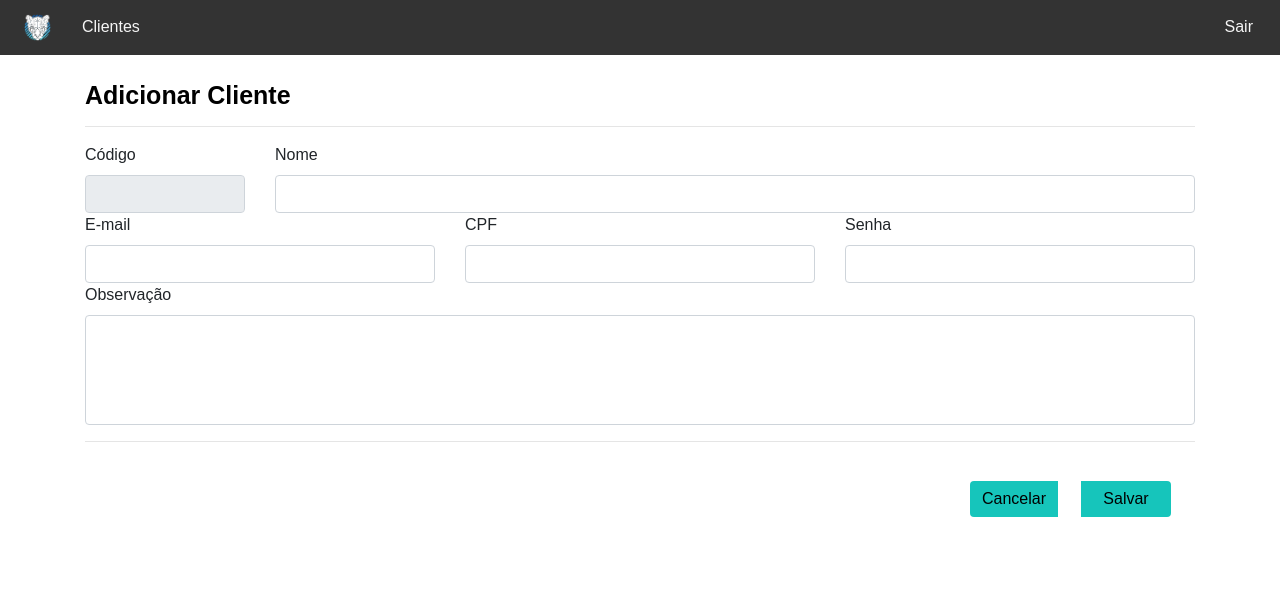
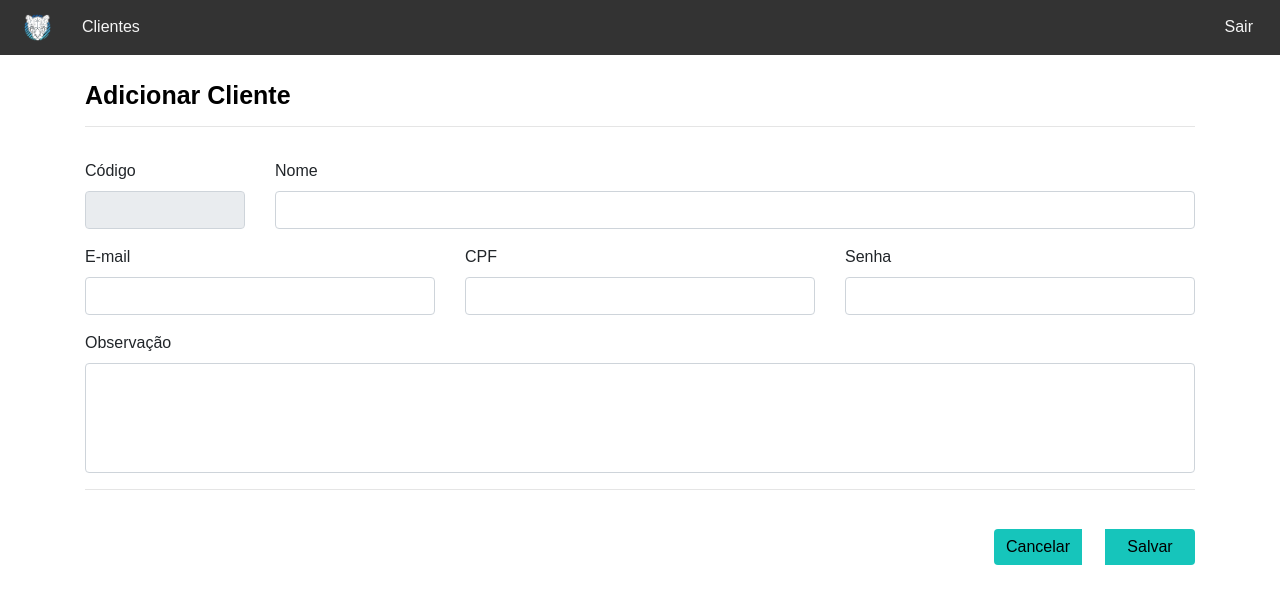
Before and after one commit to LeoHeringer/Frontend, a Vue app: page /controleClientes/novo in a window 1280 px wide. Shown: the top 604 px of the page. Built offline with nearby package versions, Linux system fonts and the light colour scheme; the HTML template or start-up script is replaced by a standard one; a web font is replaced by a local one.

Commit message:
alteracoes

```diff
--- a/src/views/clienteCreate.vue
+++ b/src/views/clienteCreate.vue
@@ -8,38 +8,38 @@
         </div>
 
         <div class="row">
-            <div class="col-sm-2">
+            <div class="col-sm-2 mt-3">
                 <div class="from-group">
                     <label for="id">Código</label>
                     <input id="id" v-model="cliente.id" type="text" disabled class="form-control" />
                 </div>
             </div>
 
-            <div class="col-sm-10">
+            <div class="col-sm-10 mt-3">
                 <div class="from-group">
                     <label for="id">Nome</label>
                     <input id="nome" v-model="cliente.name" type="text" class="form-control" />
                 </div>
             </div>
-            <div class="col-sm-4">
+            <div class="col-sm-4 mt-3">
                 <div class="from-group">
                     <label for="id">E-mail</label>
                     <input id="email" v-model="cliente.email" type="text" class="form-control" />
                 </div>
             </div>
-            <div class="col-sm-4">
+            <div class="col-sm-4 mt-3">
                 <div class="from-group">
                     <label for="id">CPF</label>
                     <input id="cpf" v-model="cliente.cpf" type="text" class="form-control" />
                 </div>
             </div>
-            <div class="col-sm-4">
+            <div class="col-sm-4 mt-3">
                 <div class="from-group">
                     <label for="id">Senha</label>
                     <input id="senha" v-model="cliente.password" type="password" class="form-control" />
                 </div>
             </div>
-            <div class="col-sm-12">
+            <div class="col-sm-12 mt-3">
                 <div class="from-group">
                     <label for="observacao">Observação</label>
                     <textarea id="observacao" v-model="cliente.observacao" type="text" class="form-control"
@@ -58,7 +58,7 @@
                     <button @click="cancelarAcao" class="btn btn-default mr-4">
                         Cancelar
                     </button>
-                    <button @click="salvarCliente" class="btn btn-primary mr-4">Salvar</button>
+                    <button @click="salvarCliente" class="btn btn-primary">Salvar</button>
 
                 </div>
             </div>
--- a/src/views/listaClientes.vue
+++ b/src/views/listaClientes.vue
@@ -14,7 +14,7 @@
     </div>
 
     <div class="row">
-      <div class="col-sm-12">
+      <div class="col-sm-12 mt-2">
         <table class="table table-striped">
           <thead class="thead-dark">
             <tr>
```
